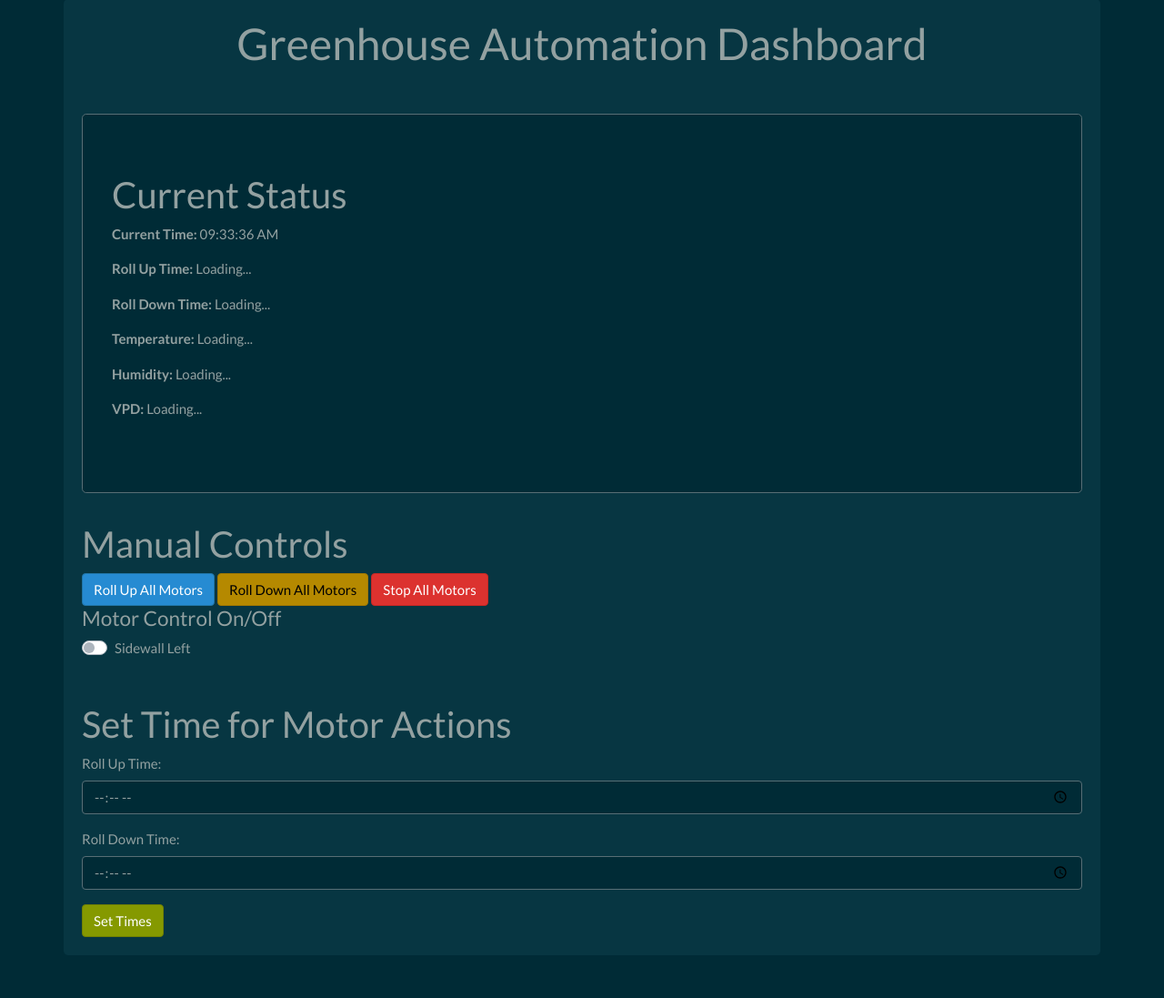
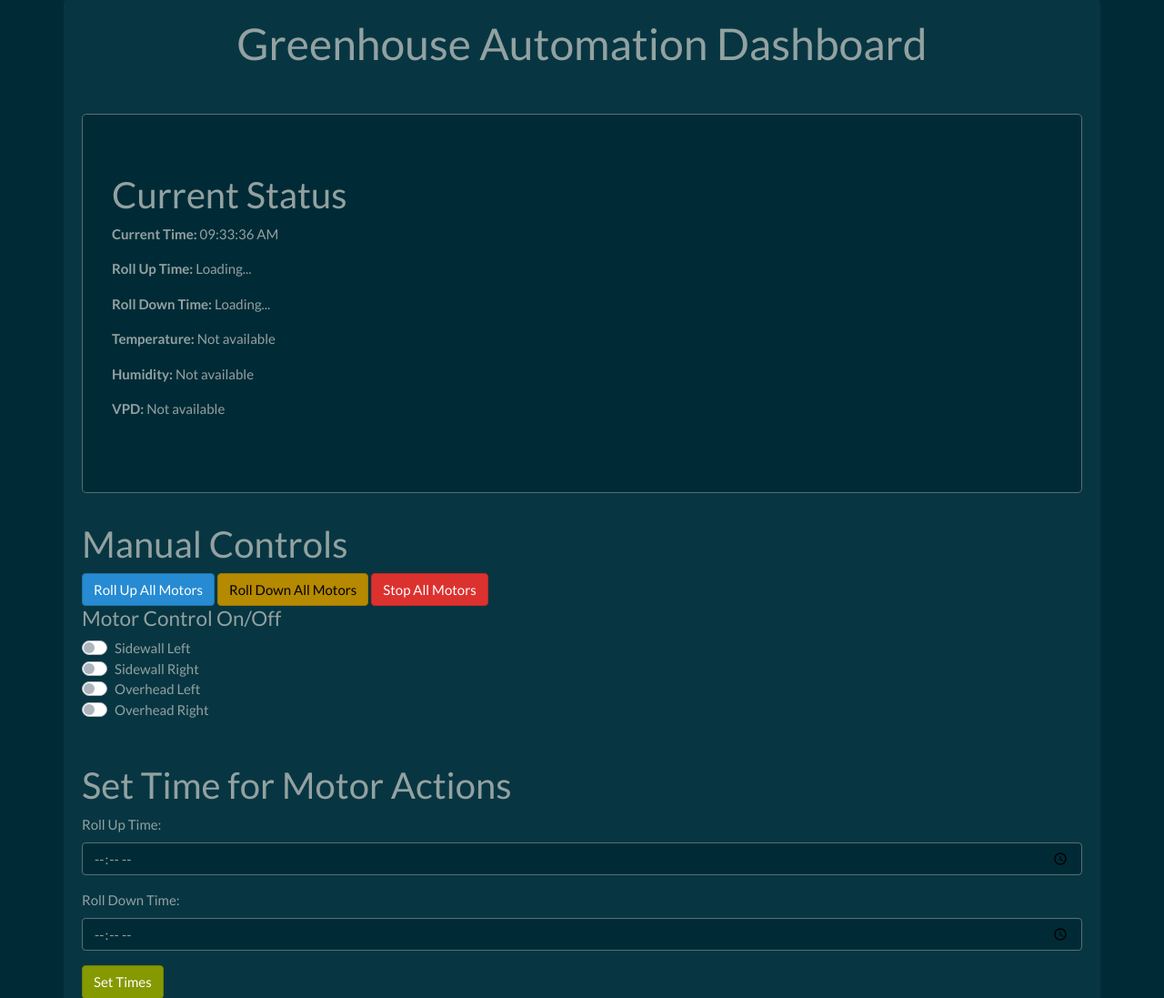
Before and after one commit to blackforestdev/greenhouse_automation, a Flask app: page / in a window 1280 px wide. Shown: the part 49-1146 px from the top of the page at 91% size. Before the commit the page ends 1079 px from the top, so only its background shows below. Run offline with Flask 3, Linux system fonts and the light colour scheme; some libraries are stand-ins or nearby versions.

Commit message:
Update 2 files
- /templates/index.html
- /static/js/domManager.js

```diff
--- a/templates/index.html
+++ b/templates/index.html
@@ -51,10 +51,23 @@
         <button class="btn btn-yellow motor-control-btn" data-action="roll_down">Roll Down All Motors</button>
         <button class="btn btn-danger motor-control-btn" data-action="stop_motors">Stop All Motors</button>
 
+        <!-- Manual Motor control switches activate/deactivate hardware -->
         <h4>Motor Control On/Off</h4>
         <div class="custom-control custom-switch">
             <input type="checkbox" class="custom-control-input" id="sidewall-left-switch">
             <label class="custom-control-label" for="sidewall-left-switch">Sidewall Left</label>
+        </div>
+        <div class="custom-control custom-switch">
+            <input type="checkbox" class="custom-control-input" id="sidewall-right-switch">
+            <label class="custom-control-label" for="sidewall-right-switch">Sidewall Right</label>
+        </div>
+        <div class="custom-control custom-switch">
+            <input type="checkbox" class="custom-control-input" id="overhead-left-switch">
+            <label class="custom-control-label" for="overhead-left-switch">Overhead Left</label>
+        </div>
+        <div class="custom-control custom-switch">
+            <input type="checkbox" class="custom-control-input" id="overhead-right-switch">
+            <label class="custom-control-label" for="overhead-right-switch">Overhead Right</label>
         </div>
         <!-- Add switches for other motors as needed -->
     </div>
```
Also changed, not shown: static/js/domManager.js (line endings or trailing spaces).
